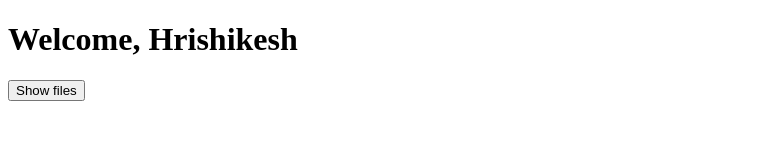
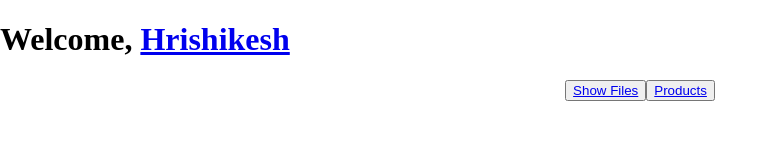
Before and after one commit to DoFitO-dev/9024.5192.7074, a plain HTML site: page 3e1b5434555ba79053e720e16edefdc3d02d62d1/index.html in a window 1280 px wide. Shown: the whole page, without its empty margins (0-778 px from the left). Drawn offline with Linux system fonts and the light colour scheme.

Commit message:
payments

```diff
--- a/3e1b5434555ba79053e720e16edefdc3d02d62d1/index.html
+++ b/3e1b5434555ba79053e720e16edefdc3d02d62d1/index.html
@@ -6,9 +6,29 @@
     <meta name="viewport" content="width=device-width, initial-scale=1.0">
     <title>Main</title>
 </head>
+
+<style>
+    body {
+        margin: 0;
+        padding: 0;
+    }
+    html, body {
+        height: 100%;
+    }
+    body div{
+        display: flex;
+        align-items: center;
+        justify-content: center;
+    }
+</style>
+
 <body>
-  <h1>Welcome, Hrishikesh</h1>
+  <h1>Welcome, <a href="https://github.com/hrishikesh">Hrishikesh</a></h1>
 
-  <button>Show files</button>
+  <div>
+    <button><a href="#">Show Files</a></button>
+    <button><a href="./products.html">Products</a></button>
+  </div>
+
 </body>
 </html>
```
Also changed, not shown: 3e1b5434555ba79053e720e16edefdc3d02d62d1/products.html (added, +46 -0 lines), improved.html (added, +12 -0 lines).
